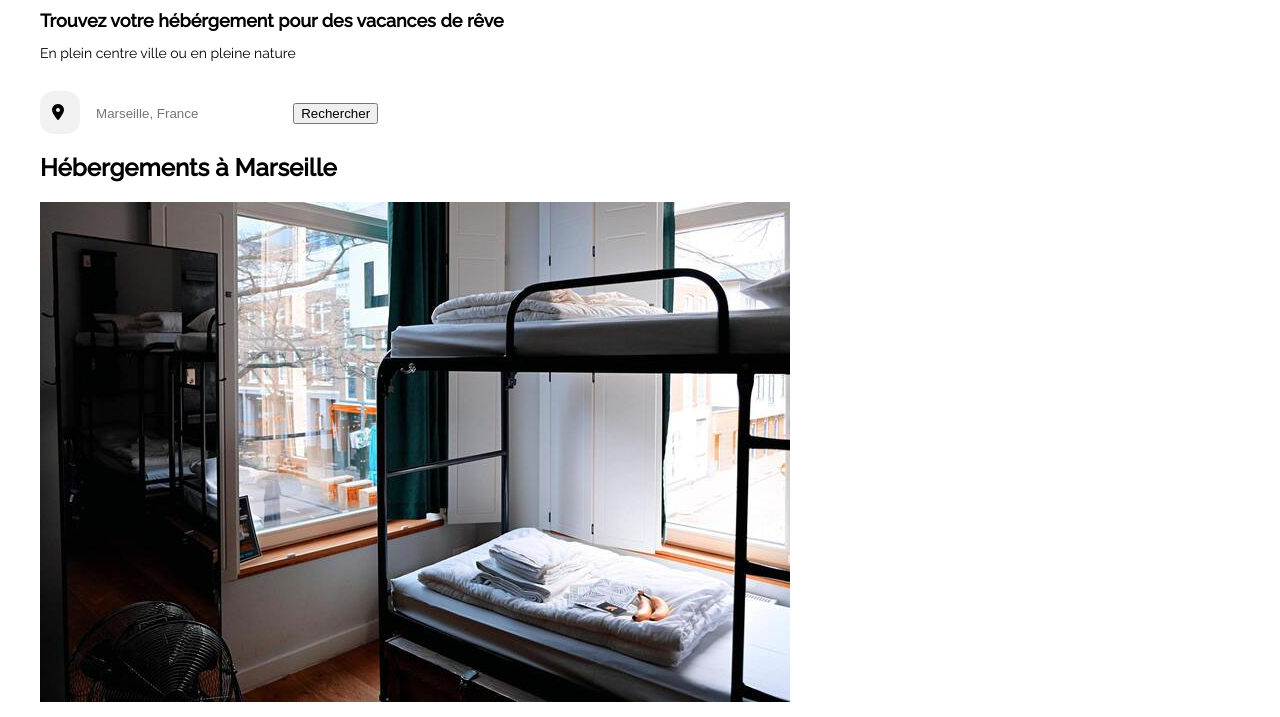
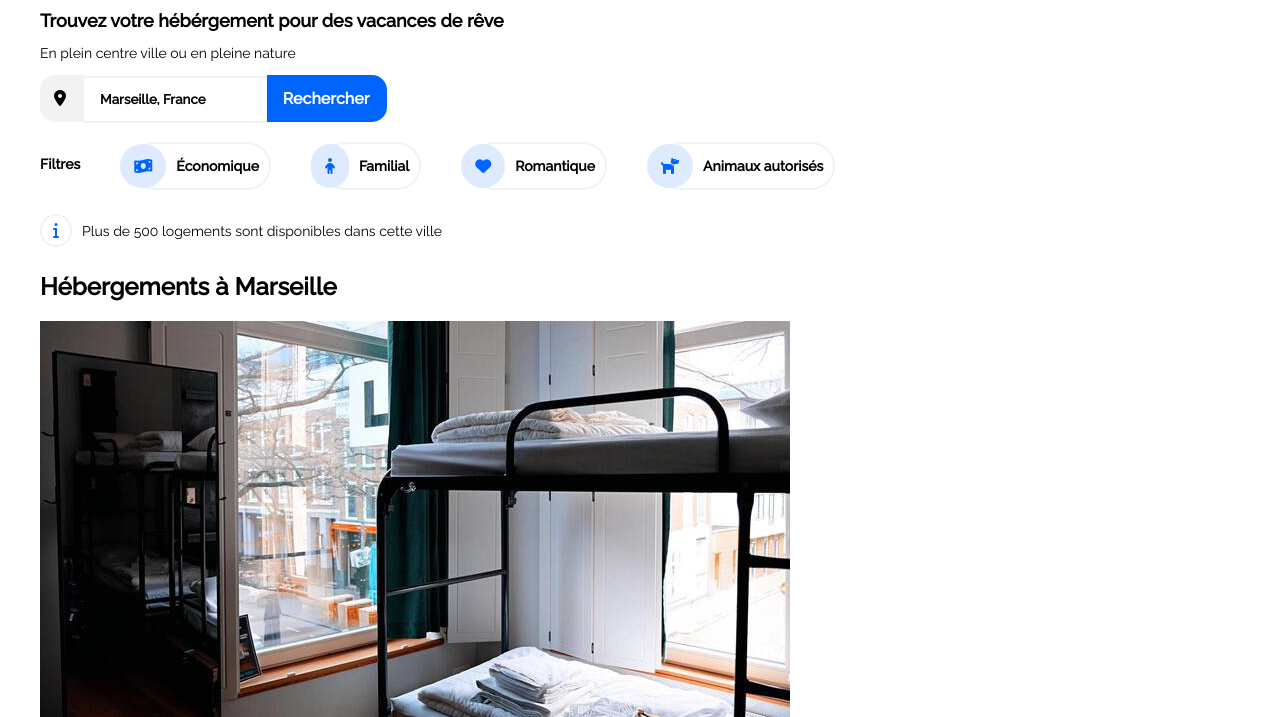
Before and after one commit to MarineLvrge/MarineLevrague_2_21062021, a plain HTML site: page index.html in a window 1280 px wide. Shown: the part 83-800 px from the top of the page. Drawn offline with Linux system fonts and the light colour scheme.

Commit message:
Ajout des filtres et des infos + CSS
Ajout du CSS pour la barre de recherche, pour les filtres et pour les infos

```diff
--- a/index.html
+++ b/index.html
@@ -31,8 +31,8 @@
                                     <!-- Sous-header -->
 
     <h1>Trouvez votre hébérgement pour des vacances de rêve</h1>
-    <p>En plein centre ville ou en pleine nature</p> <br />
-    <form class="post" action="traitement.php">
+        <p>En plein centre ville ou en pleine nature</p>
+            <form method="post" action="traitement.php">
                 <label class="localisation">
                 <i class="fas fa-map-marker-alt"></i>
                 </label>
@@ -42,6 +42,42 @@
                 </button>
             </form>
 
+                                    <!-- Filtres -->
+
+    <br />
+    <div id="filtres">
+        <p class="titre_filtre"><strong>Filtres</strong></p>
+
+        <section class="categories">
+            <div id="money"><i class="fas fa-money-bill-wave"></i></div>
+            <div class="eco"><p>Économique</p></div>
+        </section>
+
+        <section class="categories">
+            <div id="child"><i class="fas fa-child"></i></div>
+            <div class="family"><p>Familial</p></div>
+        </section>
+
+        <section class="categories">
+            <div id="love"><i class="fas fa-heart"></i></div>
+            <div class="romantique"><p>Romantique</p></div>
+        </section>
+
+        <section class="categories">
+            <div id="pets"><i class="fas fa-dog"></i></div>
+            <div class="animals"><p>Animaux autorisés</p></div>
+        </section>
+    </div>
+
+                                <!-- Infos -->
+
+        <br />
+        <section id="dispo">
+            <div class="logo_info">
+                <i class="fas fa-info"></i>
+            </div>
+            <p class="logements_dispo">Plus de 500 logements sont disponibles dans cette ville</p>
+        </section>
 
                                 <!-- Section 1 Hébergement à Marseille-->
 
--- a/styles.css
+++ b/styles.css
@@ -4,7 +4,7 @@ body {
     margin-left: 40px;
 }
 
-/* Header */
+                                    /* Header */
 
 nav {
     display: flex;
@@ -15,6 +15,11 @@ nav {
 nav ul {
     display: flex;
     list-style: none;
+}
+
+nav ul :hover {
+    text-decoration: underline;
+    color: #0065FC;
 }
 
 nav li a {
@@ -39,7 +44,7 @@ a {
     font-weight: bold;
 }
 
-/* Sous-header*/
+                                /* Sous-header*/
 
 h1 {
     font-weight: bold;
@@ -51,14 +56,177 @@ p {
 }
 
 .localisation {
-    padding: 12px;
-    border-radius: 14px;
-    border-width: 10px #f2f2f2;
+    height: 47px;
+    padding: 14px;
+    text-align: center;
+    border-radius: 15px 0px 0px 15px;
     background-color:#F2F2F2;
+    height: 47px;
 }
 
 #recherche {
-    padding: 12px 16px;
-    border: #F2F2F2;
-    background-color: white;
+    font-family: "raleway", sans-serif;
+    font-weight: bold;
+    padding: 9px 16px;
+    border: 2px #F2F2F2 solid;
+    border-left: none;
+    height: 47px;
 }
+
+::placeholder {
+    color: black;
+    font-weight: bold;
+}
+
+.logo_recherche {
+    width: 120px;
+    font-family: "raleway", sans-serif;
+    font-weight: bold;
+    font-size: 16px;
+    border: 2px #0065FC solid;
+    height: 47px;
+    margin-left: -5px;
+    border-radius: 0px 15px 15px 0px;
+    border-left: none;
+    background-color: #0065FC;
+    color: white;
+    cursor: pointer;
+}
+
+.logo_recherche :hover {
+    color: black;
+}
+
+                                /* Filtres */
+
+#filtres {
+    display: flex;
+    flex-direction: row;
+}
+
+.titre_filtre {
+    font-weight: bold;
+    display: flex;
+    flex-direction: row;
+}
+
+.categories {
+    font-weight: bold;
+    display: flex;
+    flex-wrap: wrap;
+    justify-content: space-between;
+    align-items: center;
+    margin: 0px 0px 0px 50px;
+    border: #F2F2F2 solid 2px;
+    border-radius: 30px 30px 30px 30px;
+    padding: -14px;
+    justify-content: center;
+    cursor: pointer;
+}
+
+#money {
+    color: #0065FC;
+    background-color: #DEEBFF;
+    border-radius: 30px;
+    display: flex;
+    align-items: center;
+    padding: 14px;
+    margin-left: -12px;
+    cursor: pointer;
+}
+
+.eco {
+    display: flex;
+    justify-content: center;
+    padding: 0px 10px 0px 10px;
+    cursor: pointer;
+}
+
+.eco :hover {
+    color: #0065FC
+}
+
+#child {
+    color: #0065FC;
+    background-color: #DEEBFF;
+    border-radius: 30px;
+    display: flex;
+    align-items: center;
+    padding: 14px;
+    margin-left: -12px;
+    cursor: pointer;
+}
+
+.family {
+    display: flex;
+    justify-content: center;
+    padding: 0px 10px 0px 10px;
+    cursor: pointer;
+}
+
+.family :hover {
+    color:#0065FC
+}
+
+#love {
+    color: #0065FC;
+    background-color: #DEEBFF;
+    border-radius: 30px;
+    display: flex;
+    align-items: center;
+    padding: 14px;
+    margin-left: -12px;
+    cursor: pointer;
+}
+
+.romantique {
+    display: flex;
+    justify-content: center;
+    padding: 0px 10px 0px 10px;
+    cursor: pointer;
+}
+
+.romantique :hover {
+    color: #0065FC;
+}
+
+#pets {
+    color: #0065FC;
+    background-color: #DEEBFF;
+    border-radius: 30px;
+    display: flex;
+    align-items: center;
+    padding: 14px;
+    margin-left: -12px;
+    cursor: pointer;
+}
+
+.animals {
+    display: flex;
+    justify-content: center;
+    padding: 0px 10px 0px 10px;
+    cursor: pointer;
+}
+
+.animals :hover {
+    color: #0065FC;
+}
+
+                                /* Infos */
+
+#dispo {
+    display: flex;
+    flex-direction: row;
+    align-items: baseline;
+}
+
+.logo_info {
+    color: #0065FC;
+    border: solid 2px #F2F2F2;
+    border-radius: 50px;
+    margin-right: 10px;
+    padding: 5px;
+    width: 18px;
+    text-align: center;
+    cursor: pointer;
+}
```
Also changed, not shown: 1 other file. Lines whose indentation alone changed are shown as unchanged.
